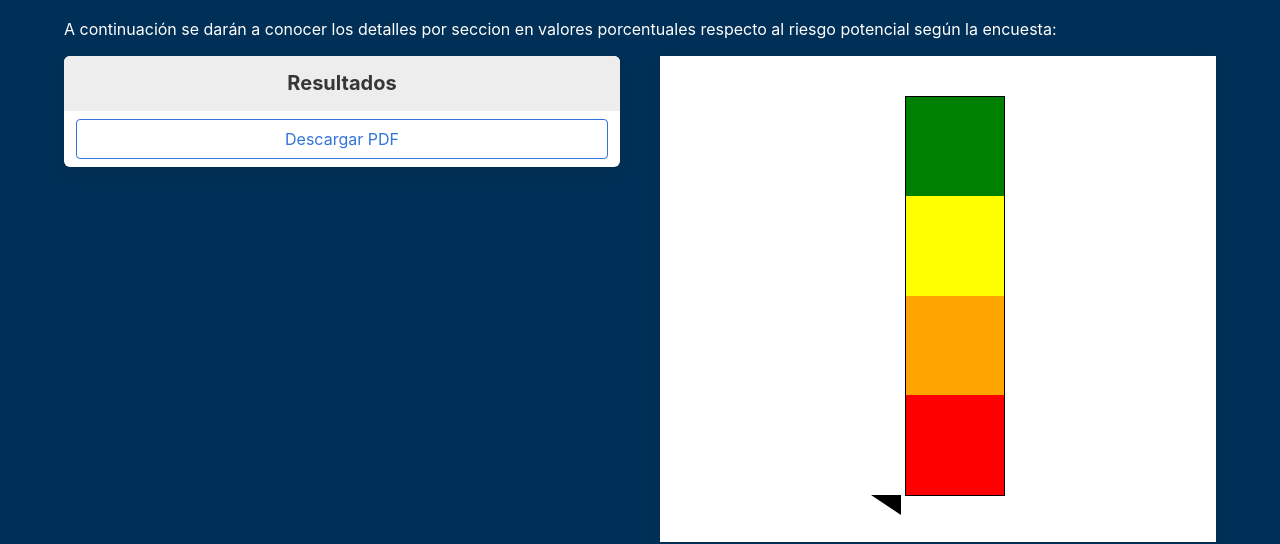
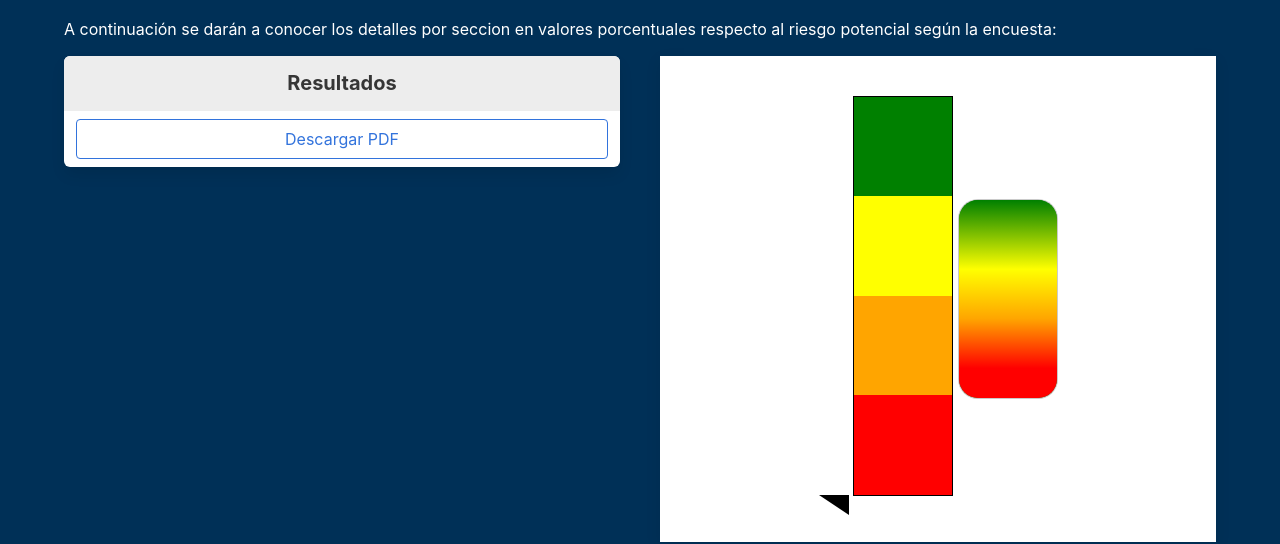
Before and after one commit to JulioCesar0180/GuiarSeguros, a Django app: template templates/Poll/results.html in a window 1280 px wide. Shown: the part 101-645 px from the top of the page. Run offline with Django 3.2, Linux system fonts and the light colour scheme; the template is opened without the code that fills it, so the values that code supplies are empty; some libraries are stand-ins or nearby versions.

Commit message:
TEST: meter html

```diff
--- /dev/null
+++ b/Poll/static/css/results.css
@@ -0,0 +1,18 @@
+meter::-webkit-meter-optimum-value {
+  /* Reset each sub-category to 20% */
+  background-image: linear-gradient(
+    0deg,
+    red 15%,
+    orange 40%,
+    yellow 65%,
+    green 100%
+  );
+  transition: width .5s;
+  width: 100% !important; /* !important required. to override the inline styles in WebKit. */
+}
+
+meter{
+    width: 100px;
+    height: 400px;
+    display: inline-block;
+}
--- a/templates/Poll/results.html
+++ b/templates/Poll/results.html
@@ -3,6 +3,7 @@
 {% block head %}
     <script src="https://ajax.googleapis.com/ajax/libs/jquery/3.5.1/jquery.min.js"></script>
     <link rel="stylesheet" href="{% static 'css/main.css' %}">
+    <link rel="stylesheet" href="{% static 'css/results.css' %}">
 {% endblock %}
 
 {% block content %}
@@ -29,7 +30,7 @@
                         </label>
                         {% endfor %}
                         <div class="panel-block">
-                            <a href="{% url 'pdf' %}" class="button is-link is-outlined is-fullwidth">
+                            <a href="{% url 'pdf' %}" target="_blank" class="button is-link is-outlined is-fullwidth">
                                 Descargar PDF
                             </a>
                         </div>
@@ -47,6 +48,7 @@
                           <div id="triangulo" style="margin-bottom: {{res_fin}}px; background-color: black"></div>
                         {% endif %}
                         <div id="rectangulo"></div>
+                        <meter max="100" value="0" title="Riesgo"></meter>
                     </div>
                 </div>
             </div>
```
